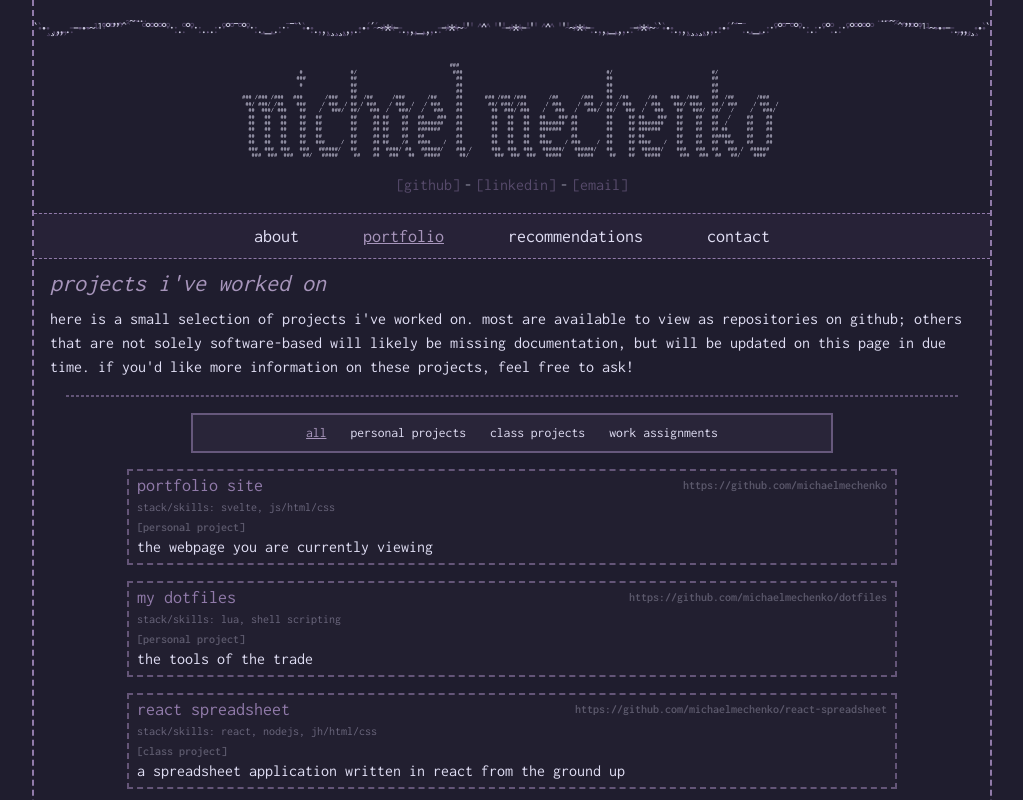
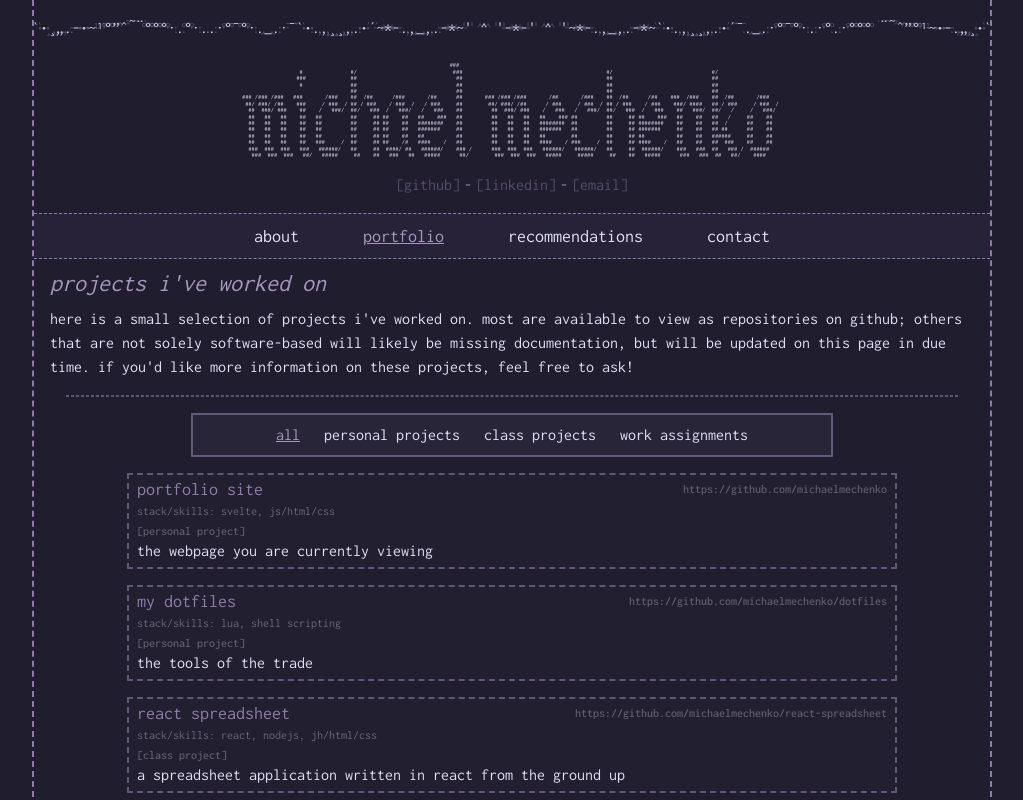
Before and after one commit to michaelmechenko/michaelmechenko.github.io, a SvelteKit app: page / in a window 1280 px wide. Both pictures are taken after a click on the button "portfolio". Shown: the top 800 px of the page, without its empty margins (128-1151 px from the left). Built offline with nearby package versions, Linux system fonts and the light colour scheme.

Commit message:
redeploy

```diff
--- a/src/routes/content/ProjectsSection.svelte
+++ b/src/routes/content/ProjectsSection.svelte
@@ -21,7 +21,7 @@
 	<div class="flex w-full shrink-0 basis-full flex-col items-center justify-center gap-y-4 pt-4">
 		<div class="flex w-full lg:w-10/12">
 			<div
-				class="3xl:mx-16 3xl:mx-16 mx-4 flex basis-full flex-row justify-center space-x-4 border-[2px] border-solid border-1-tertiary/60 bg-rose-pine-iris/[6%] py-2 text-[0.85rem] text-1-text transition ease-in-out hover:border-1-tertiary/80 md:mx-16 md:space-x-6 lg:mx-14 lg:space-x-6 xl:mx-16"
+				class="3xl:mx-16 3xl:mx-16 3xl:text-[1rem] mx-4 flex basis-full flex-row justify-center space-x-4 border-[2px] border-solid border-1-tertiary/60 bg-rose-pine-iris/[6%] py-2 text-[0.85rem] text-1-text transition ease-in-out hover:border-1-tertiary/80 md:mx-16 md:space-x-6 lg:mx-14 lg:space-x-6 lg:text-[1rem] xl:mx-16 xl:text-[1rem] 2xl:text-[1-rem]"
 			>
 				<div
 					role="button"
```
